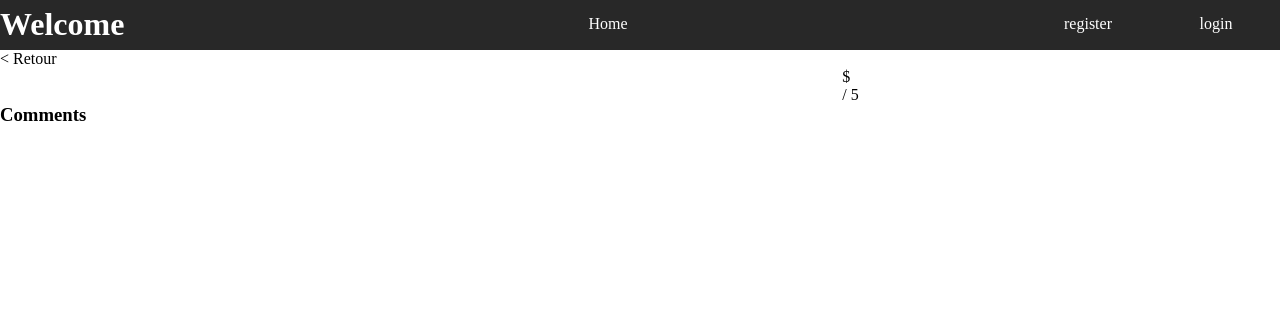
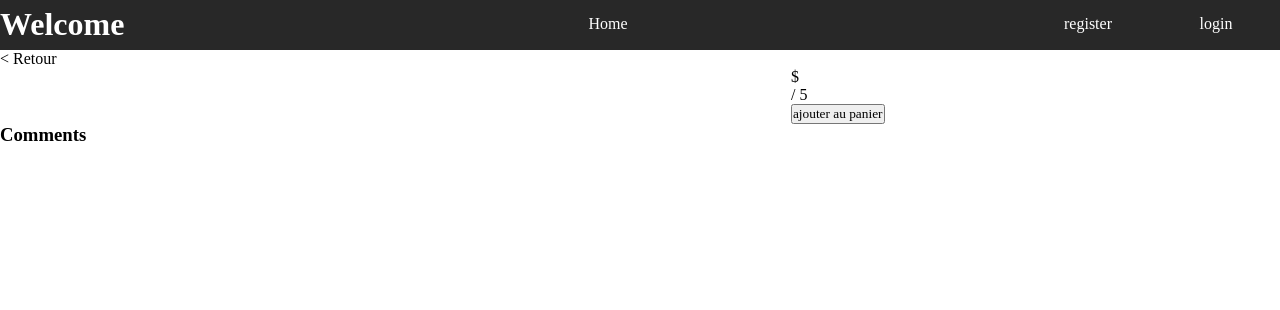
Before and after one commit to Akik4/e-commerce-PHP, a PHP site: page /details.php?id=1 in a window 1280 px wide. Shown: the top 310 px of the page. Run offline with PHP 8.4, Linux system fonts and the light colour scheme; data comes from the database, SQL or seed files in the repository; data that the repository does not hold is empty; some web fonts are replaced.

Commit message:
bouton ajouter au panier

```diff
--- a/public/details.php
+++ b/public/details.php
@@ -28,6 +28,7 @@
         <p><?php echo $productPrice; ?> $</p>
         <p><?php echo $productDescription; ?></p>
         <p><?php echo $productRating; ?> / 5</p>
+        <form action="/action/add-cart.php"><input type="submit" value="ajouter au panier"></form>
         </div>
     </div>
     <div class="comments">
```
